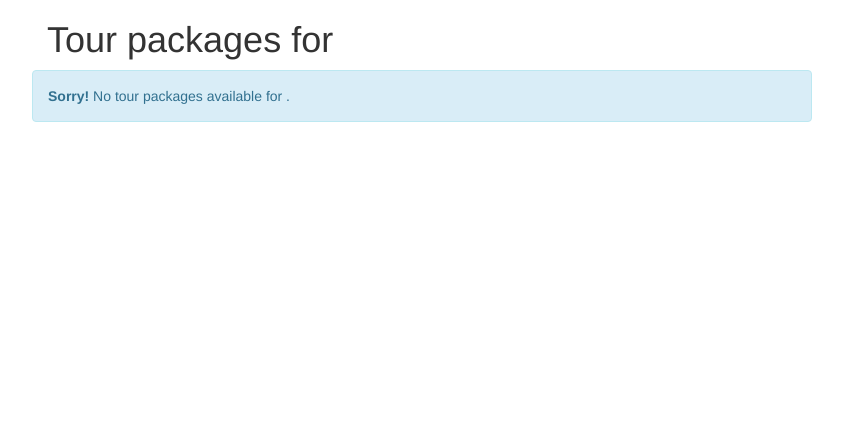
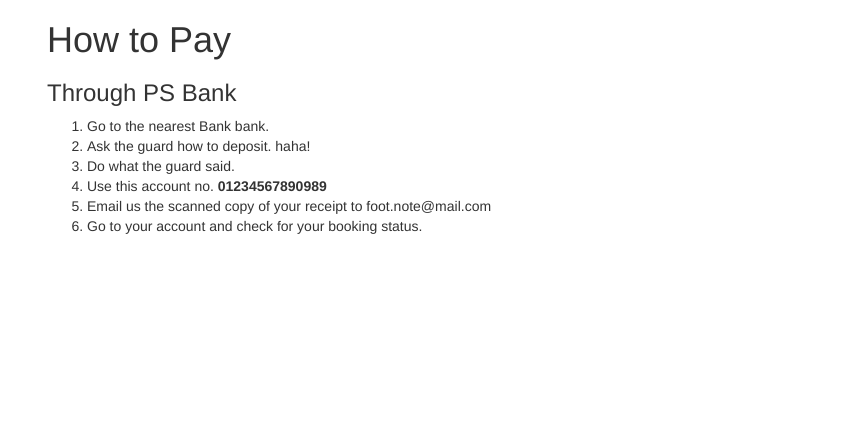
Before and after one commit to leomarbucud/fn, a PHP site: page /howtopay.php in a window 1280 px wide. Shown: the part 50-483 px from the top of the page, without its empty margins (23-866 px from the left). Run offline with PHP 8.4, Linux system fonts and the light colour scheme; data comes from the database, SQL or seed files in the repository; some libraries are stand-ins or nearby versions.

Commit message:
Added how to pay page.

```diff
--- a/assets/js/footnote.js
+++ b/assets/js/footnote.js
@@ -547,6 +547,30 @@ var footnote = (function($, document) {
 
                     }
                 });
+            },
+
+            // delete gallery
+            function($) {
+                $('[data-action="delete-gallery"]').click(function(e){
+                    e.preventDefault();
+                    var del = confirm("Are you sure you want to delete this?");
+                    var self = $(this);
+                    if(del) {
+                        $.ajax({
+                            url: config.base_path + '/action/action.delete.gallery.php',
+                            type: 'POST',
+                            data: { action: 'delete', gallery_id: self.data('gallery-id') },
+                            success: function(response) {
+                                if(response.status == 'success') {
+                                    self.closest('tr').remove();
+                                }
+                            }
+                        });
+
+                    } else {
+
+                    }
+                });
             }
 
         ],
--- a/howtopay.php
+++ b/howtopay.php
@@ -11,12 +11,6 @@ require_once 'class/class.upload.php';
 
 include_once 'include/include.header.php';
 
-$action = httpGet('action');
-
-if($action == 'view_details') {
-	include_once 'include/include.tour.package.details.php';
-} else {
-	include_once 'include/include.tour.packages.php';
-}
+include_once 'include/include.how.to.pay.php';
 
 include_once 'include/include.footer.php';
--- a/include/include.admin.bookings.php
+++ b/include/include.admin.bookings.php
@@ -181,7 +181,7 @@ $statuses = $db->rows($sql);
                                     <br>
                                 </td>
                                 <td rowspan="2">
-                                    <select data-action="change-status" data-booking-id="<?=$booking['booking_id']?>">
+                                    <select class="form-control" data-action="change-status" data-booking-id="<?=$booking['booking_id']?>">
                                         <?php foreach ($statuses as $status) : ?>
                                         <option value="<?=$status['status_code']?>" <?=$booking['status_code']==$status['status_code']?'selected':''?> ><?=$status['status_description']?></option>
                                         <?php endforeach; ?>
--- a/include/include.admin.gallery.php
+++ b/include/include.admin.gallery.php
@@ -67,7 +67,7 @@ function getImages($gallery_id) {
                                     <?php endforeach; ?>
                     			</td>
                     			<td width="200">
-                                    <a href="<?=$config['url']['base_path']?>/gallery.php?action=edit&gallery_id=<?=$gallery['gallery_id']?>&gallery_name=<?=$gallery['gallery_name']?>" class="btn btn-sucess">Edit</a>|<a href="<?=$config['url']['base_path']?>/gallery.php?action=delete&gallery_id=<?=$gallery['gallery_id']?>&gallery_name=<?=$gallery['gallery_name']?>" class="btn btn-sucess">Delete</a>|<a href="<?=$config['url']['base_path']?>/gallery.php?action=add_images&gallery_id=<?=$gallery['gallery_id']?>&gallery_name=<?=$gallery['gallery_name']?>" class="btn btn-sucess">Add images</a>
+                                    <a href="<?=$config['url']['base_path']?>/gallery.php?action=edit&gallery_id=<?=$gallery['gallery_id']?>&gallery_name=<?=$gallery['gallery_name']?>" class="btn btn-sucess">Edit</a>|<a href="" data-action="delete-gallery" data-gallery-id="<?=$gallery['gallery_id']?>" class="btn btn-sucess">Delete</a>|<a href="<?=$config['url']['base_path']?>/gallery.php?action=add_images&gallery_id=<?=$gallery['gallery_id']?>&gallery_name=<?=$gallery['gallery_name']?>" class="btn btn-sucess">Add images</a>
                     			</td>
                     		</tr>
                     	<?php endforeach;?>
--- a/include/include.bookings.php
+++ b/include/include.bookings.php
@@ -127,7 +127,7 @@ $bookings = $db->rows($sql, array("user_id" => $user_id));
 
                                 <td>
                                 <?php if($booking['status_code'] != 4 ) : ?>
-                                    <button class="btn btn-success" data-status-code="4" data-booking-id="<?=$booking['booking_id']?>" data-action="cancel-booking">Cancel</button>
+                                    <button class="btn btn-danger" data-status-code="4" data-booking-id="<?=$booking['booking_id']?>" data-action="cancel-booking">Cancel</button>
                                 <?php endif; ?>
                                 </td>
                             </tr>
--- a/include/include.destinations.php
+++ b/include/include.destinations.php
@@ -21,7 +21,7 @@ $places = $db->rows($sql);
 				        <h3><?=$place['place_name']?></h3>
 				        <small><?=$place['place_address']?></small>
 				        <p><?=$place['place_details']?></p>
-				        <p><a href="<?=$config['url']['base_path']?>/tourpackage.php?place_id=<?=$place['place_id']?>" class="btn btn-primary" role="button">View tour packages</a> <a href="<?=$config['url']['base_path']?>/search.php?q=<?=$place['place_name']?>" class="btn btn-default" role="button">View posts</a></p>
+				        <p><a href="<?=$config['url']['base_path']?>/tourpackage.php?place_id=<?=$place['place_id']?>" class="btn btn-success btn-block" role="button">View tour packages</a> <a href="<?=$config['url']['base_path']?>/search.php?q=<?=$place['place_name']?>" class="btn btn-primary btn-block" role="button">View posts</a></p>
 				      </div>
 				    </div>
 				  </div>
--- /dev/null
+++ b/include/include.how.to.pay.php
@@ -0,0 +1,23 @@
+<div id="wrap">
+	<div class="m-t-50">
+		<div class="container">
+			<div class="row">
+				<div class="col-md-8">
+					<h1>How to Pay</h1>
+					<h3>Through PS Bank</h3>
+					<ol>
+						<li>Go to the nearest Bank bank.</li>
+						<li>Ask the guard how to deposit. haha!</li>
+						<li>Do what the guard said.</li>
+						<li>Use this account no. <strong>01234567890989</strong></li>
+						<li>Email us the scanned copy of your receipt to foot.note@mail.com</li>
+						<li>Go to your account and check for your booking status.</li>
+					</ol>
+				</div>
+				<div class="col-md-4">
+
+				</div>
+			</div>
+		</div>
+	</div>
+</div>
--- a/include/include.profile.php
+++ b/include/include.profile.php
@@ -189,14 +189,14 @@ $posts = getAllPosts($uid);
                     <ul class="pagination">
                         <?php if($page-1 > 1): ?>
                         <li>
-                            <a href="<?=$config['url']['base_path']?>/newsfeed.php?page=<?=$page-2?>" aria-label="Previous">
+                            <a href="<?=$config['url']['base_path']?>/profile.php?page=<?=$page-2?>" aria-label="Previous">
                                 <span aria-hidden="true">&laquo; Prev</span>
                             </a>
                         </li>
                         <?php endif; ?>
                         <?php if(count($posts) > 0): ?>
                         <li>
-                            <a href="<?=$config['url']['base_path']?>/newsfeed.php?page=<?=$page?>" aria-label="Next">
+                            <a href="<?=$config['url']['base_path']?>/profile.php?page=<?=$page?>" aria-label="Next">
                                 <span aria-hidden="true">Next &raquo;</span>
                             </a>
                         </li>
--- a/include/include.search.php
+++ b/include/include.search.php
@@ -185,14 +185,14 @@ $posts = getAllPosts($uid, httpGet('q'));
                     <ul class="pagination">
                         <?php if($page-1 > 1): ?>
                         <li>
-                            <a href="<?=$config['url']['base_path']?>/newsfeed.php?page=<?=$page-2?>" aria-label="Previous">
+                            <a href="<?=$config['url']['base_path']?>/search.php?page=<?=$page-2?>&q=<?=httpGet('q')?>" aria-label="Previous">
                                 <span aria-hidden="true">&laquo; Prev</span>
                             </a>
                         </li>
                         <?php endif; ?>
                         <?php if(count($posts) > 0): ?>
                         <li>
-                            <a href="<?=$config['url']['base_path']?>/newsfeed.php?page=<?=$page?>" aria-label="Next">
+                            <a href="<?=$config['url']['base_path']?>/search.php?page=<?=$page?>&q=<?=httpGet('q')?>" aria-label="Next">
                                 <span aria-hidden="true">Next &raquo;</span>
                             </a>
                         </li>
```
Also changed, not shown: action/action.delete.gallery.php (added, +36 -0 lines), assets/images/uploads/galleries/1477923412_56c0657c1544a269714cb6ef3fa3cf35.jpg (added), assets/images/uploads/galleries/1477923413_68d5535b971d558f594f10a5affd0a71.jpeg (added), assets/images/uploads/galleries/1477923413_e0ade40aca238a1a2507bbc84635c178.jpg (added), assets/images/uploads/galleries/1477923413_ed8013a299e9c4b6c79aab6e25622656.jpg (added), assets/images/uploads/places/1477923481_ee369cdfc05818ed472904e6ddbc226e.jpg (added).
